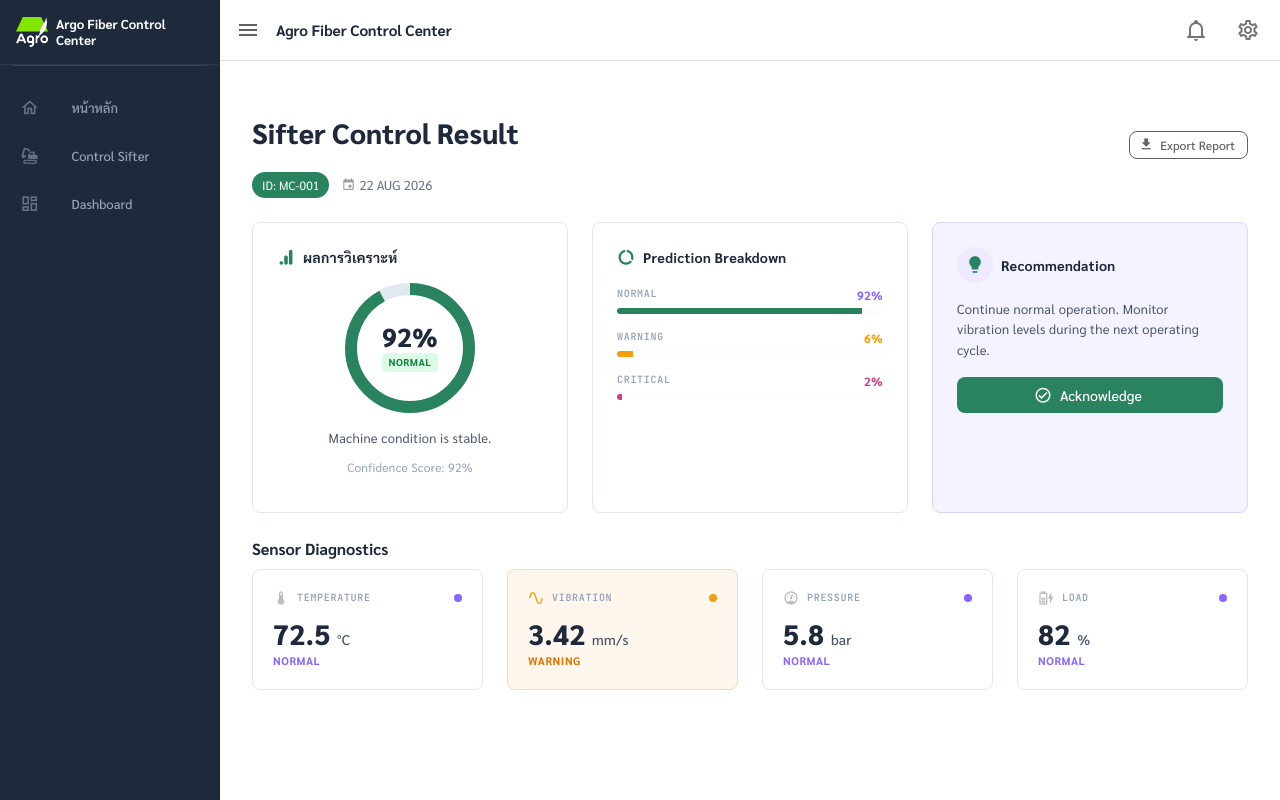
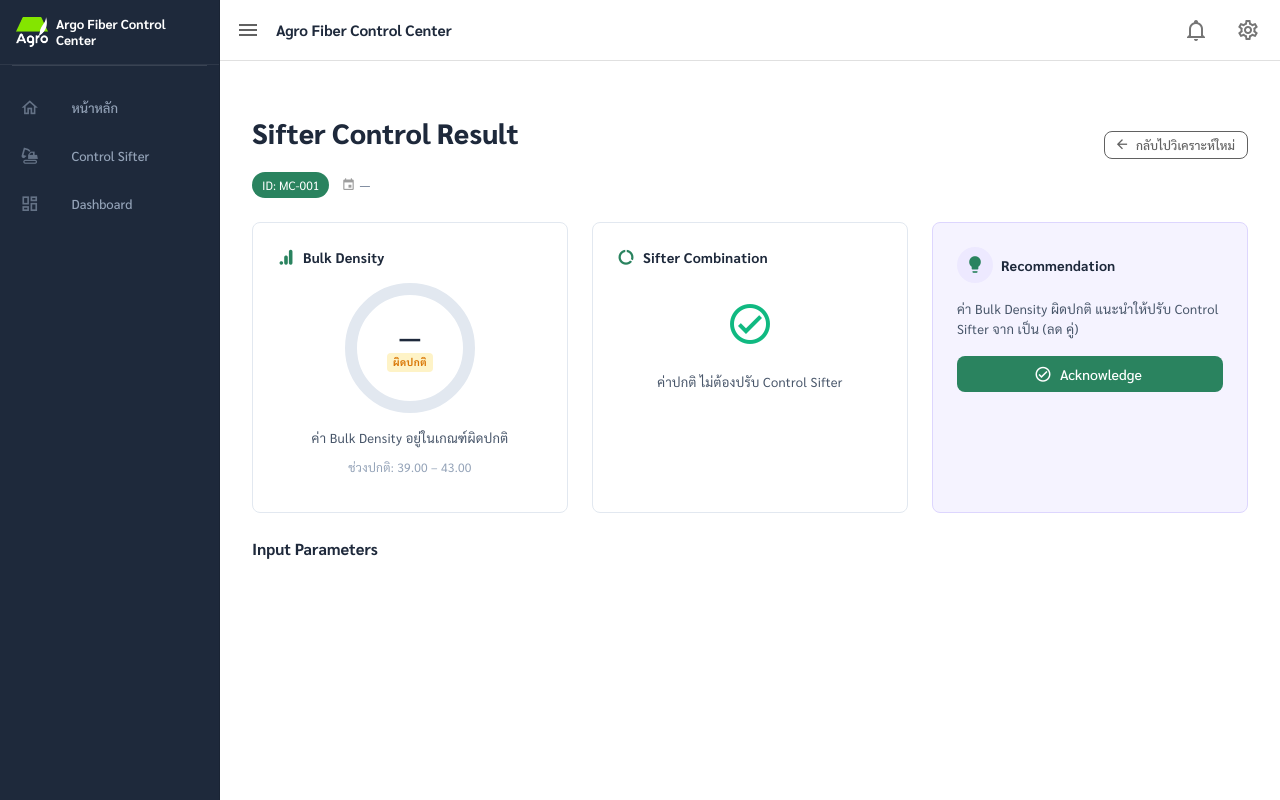
Before and after one commit to SOMDOi555/Project-Bank, a Vue app: page /analysis-result in a window 1280 px wide. Built offline with nearby package versions, Linux system fonts and the light colour scheme; a small style sheet from the web is missing.

Commit message:
feat:implement siffter logic

```diff
--- a/src/App.vue
+++ b/src/App.vue
@@ -94,7 +94,7 @@ const menuItems = [
   {
     title: "Control Sifter",
     icon: "mdi-excavator",
-    to: "/machine-data",
+    to: "/sifter",
     parent: null,
   },
   {
--- a/src/pages/analysis-result.vue
+++ b/src/pages/analysis-result.vue
@@ -8,10 +8,6 @@
           <v-chip size="small" color="primary" variant="flat" class="font-mono">
             ID: {{ result?.machine?.id ? `MC-00${result.machine.id}` : 'MC-001' }}
           </v-chip>
-          <!-- <div class="d-flex align-center ga-1 text-grey">
-            <v-icon size="14">mdi-robot-industrial</v-icon>
-            <span class="meta-text">{{ result?.machine?.name || 'CNC Machine 01' }}</span>
-          </div> -->
           <div class="d-flex align-center ga-1 text-grey">
             <v-icon size="14">mdi-calendar</v-icon>
             <span class="meta-text">{{ analyzedDate }}</span>
@@ -22,79 +18,111 @@
         variant="outlined"
         color="grey-darken-2"
         rounded="lg"
-        prepend-icon="mdi-download"
+        prepend-icon="mdi-arrow-left"
         size="small"
+        @click="router.push('/sifter')"
       >
-        Export Report
+        กลับไปวิเคราะห์ใหม่
       </v-btn>
     </div>
 
-    <!-- Top Cards Row: Overall Health, Prediction Breakdown, Recommendation -->
+    <!-- Top Cards Row: Bulk Density, Current Sifter, Recommendation -->
     <v-row class="mb-6">
-      <!-- Overall Health -->
+      <!-- Bulk Density Result -->
       <v-col cols="12" md="4">
         <v-card rounded="lg" elevation="0" class="result-card h-100">
           <v-card-text class="pa-6 text-center">
             <div class="d-flex align-center ga-2 mb-4">
               <v-icon color="primary" size="18">mdi-google-analytics</v-icon>
-              <span class="section-title">ผลการวิเคราะห์</span>
+              <span class="section-title">Bulk Density</span>
             </div>
 
             <div class="gauge-container mb-4">
               <v-progress-circular
-                :model-value="healthScore"
+                :model-value="bulkDensityPercent"
                 :size="130"
                 :width="12"
-                color="primary"
+                :color="isNormal ? 'success' : 'warning'"
                 bg-color="#e2e8f0"
               >
                 <div>
-                  <div class="gauge-value">{{ healthScore }}%</div>
-                  <div :class="['gauge-status', `gauge-status--${healthStatus.type}`]">
-                    {{ healthStatus.label }}
+                  <div class="gauge-value">{{ bulkDensityDisplay }}</div>
+                  <div :class="['gauge-status', isNormal ? 'gauge-status--normal' : 'gauge-status--warning']">
+                    {{ isNormal ? 'ปกติ' : 'ผิดปกติ' }}
                   </div>
                 </div>
               </v-progress-circular>
             </div>
 
-            <p class="result-desc">Machine condition is stable.</p>
-            <p class="result-desc-sub">Confidence Score: {{ healthScore }}%</p>
+            <p class="result-desc">
+              {{ isNormal ? 'ค่า Bulk Density อยู่ในเกณฑ์ปกติ' : 'ค่า Bulk Density อยู่ในเกณฑ์ผิดปกติ' }}
+            </p>
+            <p class="result-desc-sub">
+              ช่วงปกติ: 39.00 – 43.00
+            </p>
           </v-card-text>
         </v-card>
       </v-col>
 
-      <!-- Prediction Breakdown -->
+      <!-- Current Sifter Combination -->
       <v-col cols="12" md="4">
         <v-card rounded="lg" elevation="0" class="result-card h-100">
           <v-card-text class="pa-6">
             <div class="d-flex align-center ga-2 mb-5">
               <v-icon color="primary" size="18">mdi-chart-donut</v-icon>
-              <span class="section-title">Prediction Breakdown</span>
+              <span class="section-title">Sifter Combination</span>
             </div>
 
-            <div class="breakdown-item mb-4">
-              <div class="d-flex justify-space-between mb-1">
-                <span class="breakdown-label">NORMAL</span>
-                <span class="breakdown-value breakdown-value--normal">92%</span>
+            <template v-if="!isNormal && result">
+              <div class="breakdown-item mb-4">
+                <div class="d-flex justify-space-between mb-1">
+                  <span class="breakdown-label">CURRENT COMBINATION</span>
+                  <span class="breakdown-value breakdown-value--normal">{{ result.currentCombination }}</span>
+                </div>
+                <v-progress-linear
+                  :model-value="currentCombinationProgress"
+                  color="primary"
+                  rounded
+                  height="6"
+                  bg-color="#e2e8f0"
+                />
               </div>
-              <v-progress-linear model-value="92" color="primary" rounded height="6" bg-color="#e2e8f0" />
-            </div>
 
-            <div class="breakdown-item mb-4">
-              <div class="d-flex justify-space-between mb-1">
-                <span class="breakdown-label">WARNING</span>
-                <span class="breakdown-value breakdown-value--warning">6%</span>
+              <div class="breakdown-item mb-4">
+                <div class="d-flex justify-space-between mb-1">
+                  <span class="breakdown-label">REDUCTION LEVEL</span>
+                  <span class="breakdown-value breakdown-value--warning">{{ result.reductionLevel }} คู่</span>
+                </div>
+                <v-progress-linear
+                  :model-value="(result.reductionLevel ?? 0) * 33.3"
+                  color="warning"
+                  rounded
+                  height="6"
+                  bg-color="#e2e8f0"
+                />
               </div>
-              <v-progress-linear model-value="6" color="warning" rounded height="6" bg-color="#e2e8f0" />
-            </div>
 
-            <div class="breakdown-item">
-              <div class="d-flex justify-space-between mb-1">
-                <span class="breakdown-label">CRITICAL</span>
-                <span class="breakdown-value breakdown-value--critical">2%</span>
+              <div class="breakdown-item">
+                <div class="d-flex justify-space-between mb-1">
+                  <span class="breakdown-label">RECOMMENDED</span>
+                  <span class="breakdown-value breakdown-value--critical">{{ result.recommendedControlSifter }}</span>
+                </div>
+                <v-progress-linear
+                  :model-value="recommendedCombinationProgress"
+                  color="error"
+                  rounded
+                  height="6"
+                  bg-color="#e2e8f0"
+                />
               </div>
-              <v-progress-linear model-value="2" color="error" rounded height="6" bg-color="#e2e8f0" />
-            </div>
+            </template>
+
+            <template v-else>
+              <div class="d-flex flex-column align-center justify-center" style="min-height: 120px;">
+                <v-icon color="success" size="48" class="mb-3">mdi-check-circle-outline</v-icon>
+                <p class="result-desc">ค่าปกติ ไม่ต้องปรับ Control Sifter</p>
+              </div>
+            </template>
           </v-card-text>
         </v-card>
       </v-col>
@@ -111,7 +139,16 @@
             </div>
 
             <p class="rec-text mb-4">
-              Continue normal operation. Monitor vibration levels during the next operating cycle.
+              <template v-if="isNormal">
+                Bulk Density อยู่ในเกณฑ์ปกติ สามารถดำเนินการผลิตต่อได้ตามปกติ
+              </template>
+              <template v-else>
+                ค่า Bulk Density ผิดปกติ แนะนำให้ปรับ Control Sifter จาก
+                <strong>{{ result?.currentCombination }}</strong>
+                เป็น
+                <strong>{{ result?.recommendedControlSifter }}</strong>
+                (ลด {{ result?.reductionLevel }} คู่)
+              </template>
             </p>
 
             <v-btn
@@ -128,142 +165,96 @@
       </v-col>
     </v-row>
 
-    <!-- Sensor Diagnostics -->
+    <!-- Input Parameters Summary -->
     <div class="mb-2">
-      <h2 class="section-heading mb-4">Sensor Diagnostics</h2>
+      <h2 class="section-heading mb-4">Input Parameters</h2>
     </div>
     <v-row class="mb-6">
       <v-col
-        v-for="sensor in sensors"
-        :key="sensor.id"
+        v-for="param in inputParams"
+        :key="param.id"
         cols="12" sm="6" lg="3"
       >
-        <v-card rounded="lg" elevation="0" :class="['sensor-card', sensor.status === 'warning' && 'sensor-card--warning']">
+        <v-card rounded="lg" elevation="0" class="sensor-card">
           <v-card-text class="pa-5">
             <div class="d-flex justify-space-between align-center mb-3">
               <div class="d-flex align-center ga-2">
-                <v-icon size="16" :color="sensor.status === 'warning' ? 'warning' : 'grey-lighten-1'">
-                  {{ sensor.icon }}
+                <v-icon size="16" color="grey-lighten-1">
+                  {{ param.icon }}
                 </v-icon>
-                <span class="sensor-label">{{ sensor.label }}</span>
+                <span class="sensor-label">{{ param.label }}</span>
               </div>
-              <div :class="['sensor-dot', `sensor-dot--${sensor.status}`]"></div>
+              <div class="sensor-dot sensor-dot--normal"></div>
             </div>
-            <div class="sensor-value">{{ sensor.value }} <span class="sensor-unit">{{ sensor.unit }}</span></div>
-            <div :class="['sensor-status-text', `sensor-status-text--${sensor.status}`]">{{ sensor.statusText }}</div>
+            <div class="sensor-value">{{ param.value }} <span class="sensor-unit">{{ param.unit }}</span></div>
+            <div class="sensor-status-text sensor-status-text--normal">{{ param.statusText }}</div>
           </v-card-text>
         </v-card>
       </v-col>
     </v-row>
-
 
   </v-container>
 </template>
 
 <script setup lang="ts">
 import { ref, computed, onMounted } from 'vue'
-import {
-  Chart as ChartJS,
-  CategoryScale,
-  LinearScale,
-  PointElement,
-  LineElement,
-  Tooltip,
-  Filler,
-} from 'chart.js'
-import { Line } from 'vue-chartjs'
+import { useRouter } from 'vue-router'
+import type { SifterAnalysisResult } from '@/types/machine'
+import { SIFTER_COMBINATIONS } from '@/utils/sifter'
 
-ChartJS.register(CategoryScale, LinearScale, PointElement, LineElement, Tooltip, Filler)
+const router = useRouter()
 
 // Load result from session storage
-const result = ref<any>(null)
+const result = ref<SifterAnalysisResult | null>(null)
 onMounted(() => {
   const stored = sessionStorage.getItem('analysisResult')
   if (stored) result.value = JSON.parse(stored)
 })
 
 const analyzedDate = computed(() => {
-  if (!result.value?.analyzedAt) return '22 AUG 2026'
+  if (!result.value?.analyzedAt) return '—'
   const d = new Date(result.value.analyzedAt)
   return d.toLocaleDateString('en-GB', { day: '2-digit', month: 'short', year: 'numeric' }).toUpperCase()
 })
 
-const healthScore = 92
+const isNormal = computed(() => result.value?.bulkDensityStatus === 'normal')
 
-const healthStatus = computed(() => {
-  if (healthScore >= 80) return { label: 'NORMAL', type: 'normal' }
-  if (healthScore >= 60) return { label: 'WARNING', type: 'warning' }
-  return { label: 'CRITICAL', type: 'critical' }
+const bulkDensityDisplay = computed(() => {
+  if (!result.value) return '—'
+  return result.value.bulkDensity.toFixed(2)
 })
 
-const sensors = [
-  { id: 'temp', label: 'TEMPERATURE', icon: 'mdi-thermometer', value: '72.5', unit: '°C', status: 'normal', statusText: 'NORMAL' },
-  { id: 'vib', label: 'VIBRATION', icon: 'mdi-sine-wave', value: '3.42', unit: 'mm/s', status: 'warning', statusText: 'WARNING' },
-  { id: 'pres', label: 'PRESSURE', icon: 'mdi-gauge', value: '5.8', unit: 'bar', status: 'normal', statusText: 'NORMAL' },
-  { id: 'load', label: 'LOAD', icon: 'mdi-battery-charging-medium', value: '82', unit: '%', status: 'normal', statusText: 'NORMAL' },
-]
+/** แสดงเป็น % สำหรับ gauge: map ช่วง 39–52 → 0–100 */
+const bulkDensityPercent = computed(() => {
+  if (!result.value) return 0
+  const bd = result.value.bulkDensity
+  return Math.min(100, Math.max(0, ((bd - 39) / (52 - 39)) * 100))
+})
 
-const trendTabs = ['TEMP', 'VIB', 'PRES', 'LOAD']
-const activeTrend = ref('TEMP')
+/** Progress bar แสดงตำแหน่งของ combination ใน array (1-indexed / 9) */
+const currentCombinationProgress = computed(() => {
+  if (!result.value?.currentCombination) return 0
+  const idx = SIFTER_COMBINATIONS.indexOf(result.value.currentCombination as typeof SIFTER_COMBINATIONS[number])
+  return ((idx + 1) / SIFTER_COMBINATIONS.length) * 100
+})
 
-const trendDatasets: Record<string, number[]> = {
-  TEMP: [68, 70, 69, 72, 75, 73, 72, 74, 75],
-  VIB: [1.2, 1.5, 2.0, 2.8, 3.1, 3.42, 3.2, 3.0, 2.8],
-  PRES: [5.5, 5.6, 5.7, 5.8, 5.9, 5.8, 5.7, 5.8, 5.8],
-  LOAD: [75, 78, 80, 82, 84, 82, 80, 82, 82],
-}
+const recommendedCombinationProgress = computed(() => {
+  if (!result.value?.recommendedControlSifter) return 0
+  const idx = SIFTER_COMBINATIONS.indexOf(result.value.recommendedControlSifter as typeof SIFTER_COMBINATIONS[number])
+  return ((idx + 1) / SIFTER_COMBINATIONS.length) * 100
+})
 
-const trendLabels = ['08:00', '09:00', '09:30', '10:00', '10:30', '11:00', '11:30', '12:00', '12:30']
-
-const trendChartData = computed(() => ({
-  labels: trendLabels,
-  datasets: [
-    {
-      data: trendDatasets[activeTrend.value],
-      borderColor: '#8866FF',
-      backgroundColor: 'rgba(136, 102, 255, 0.06)',
-      borderWidth: 2.5,
-      pointBackgroundColor: '#ffffff',
-      pointBorderColor: '#8866FF',
-      pointBorderWidth: 2,
-      pointRadius: 4,
-      fill: true,
-      tension: 0.3,
-    },
-  ],
-}))
-
-const trendChartOptions = {
-  responsive: true,
-  maintainAspectRatio: false,
-  plugins: {
-    legend: { display: false },
-    tooltip: {
-      backgroundColor: '#1E293B',
-      bodyColor: '#ffffff',
-      padding: 10,
-      cornerRadius: 8,
-    },
-  },
-  scales: {
-    y: {
-      grid: { color: 'rgba(0,0,0,0.04)' },
-      ticks: { color: '#94a3b8', font: { size: 10 } },
-      border: { display: false },
-    },
-    x: {
-      grid: { display: false },
-      ticks: { color: '#94a3b8', font: { size: 10 } },
-      border: { display: false },
-    },
-  },
-}
-
-const executionSummary = [
-  { title: 'TEMPERATURE PROFILE', description: 'Operating within expected thermal parameters.', status: 'normal' },
-  { title: 'VIBRATION SPIKE DETECTED', description: 'Minor anomaly observed at 10:14 AM on Z-axis.', status: 'warning' },
-  { title: 'LOAD STABILITY', description: 'Power draw consistent with scheduled task.', status: 'normal' },
-]
+/** แสดง Input Parameters ที่ผู้ใช้กรอก */
+const inputParams = computed(() => {
+  if (!result.value?.formData) return []
+  const fd = result.value.formData
+  return [
+    { id: 'weight', label: 'WEIGHT', icon: 'mdi-weight', value: fd.weight, unit: 'g', statusText: 'น้ำหนัก' },
+    { id: 'volume', label: 'VOLUME', icon: 'mdi-cup-water', value: fd.volume, unit: 'ml', statusText: 'ปริมาตร' },
+    { id: 'circulate', label: 'CIRCULATE', icon: 'mdi-rotate-3d-variant', value: fd.circulate, unit: '%', statusText: 'Circulate' },
+    { id: 'pressure', label: 'PRESSURE CONTROL', icon: 'mdi-gauge', value: fd.pressure, unit: '%', statusText: 'Pressure' },
+  ]
+})
 </script>
 
 <style scoped>
--- a/src/pages/index.vue
+++ b/src/pages/index.vue
@@ -214,7 +214,7 @@ const currentTime = ref("14:25 น.");
 
 // 1. นำทางไปหน้า Control Sifter (/machine-data)
 const startSifter = () => {
-  router.push("/machine-data");
+  router.push("/sifter");
 };
 
 // 2. Predict %MC Forming (จริง)
@@ -241,7 +241,7 @@ const handleMockModule = (name: string) => {
   content: "";
   position: absolute;
   left: 0;
-  bottom: -4px;
+  bottom: -8px;
   width: 100%;
   height: 4px;
   background-color: #2a835f;
--- /dev/null
+++ b/src/utils/sifter.ts
@@ -0,0 +1,175 @@
+/**
+ * Sifter Analysis – Business Logic
+ *
+ * ลำดับ Combination เรียงตาม Reject น้อย → มาก (Business Rule ห้ามเรียงใหม่)
+ */
+
+// ─── Constants ────────────────────────────────────────────────────────────────
+
+/** ลำดับ Combination ตามเกณฑ์ Reject น้อย → มาก */
+export const SIFTER_COMBINATIONS = [
+  '3A',
+  '3B',
+  '2A',
+  '2B',
+  '3C',
+  '1A',
+  '2C',
+  '1B',
+  '1C',
+] as const
+
+/** ช่วง Bulk Density ปกติ */
+export const BULK_DENSITY_NORMAL_MIN = 39.0
+export const BULK_DENSITY_NORMAL_MAX = 43.0
+
+/** ช่วง Bulk Density ผิดปกติ */
+export const BULK_DENSITY_ABNORMAL_MIN = 43.01
+export const BULK_DENSITY_ABNORMAL_MAX = 52.0
+
+// ─── Types ────────────────────────────────────────────────────────────────────
+
+export type BulkDensityStatus = 'normal' | 'abnormal'
+export type CirculateGroup = 1 | 2 | 3
+export type PressureGroup = 'A' | 'B' | 'C'
+export type Combination = (typeof SIFTER_COMBINATIONS)[number]
+
+export interface SifterResult {
+  bulkDensity: number
+  bulkDensityStatus: BulkDensityStatus
+  currentCombination: Combination | null
+  reductionLevel: number | null
+  recommendedControlSifter: Combination | null
+}
+
+// ─── Core Functions ───────────────────────────────────────────────────────────
+
+/**
+ * คำนวณ Bulk Density จากน้ำหนักและปริมาตร
+ * สูตร: (weight / volume) × 1000
+ */
+export function calculateBulkDensity(weight: number, volume: number): number {
+  return (weight / volume) * 1000
+}
+
+/**
+ * ตรวจสอบสถานะ Bulk Density
+ * 39.00 – 43.00 → ปกติ
+ * 43.01 – 52.00 → ผิดปกติ
+ */
+export function getBulkDensityStatus(bulkDensity: number): BulkDensityStatus {
+  if (bulkDensity <= BULK_DENSITY_NORMAL_MAX) {
+    return 'normal'
+  }
+  return 'abnormal'
+}
+
+/**
+ * แปลงค่า Circulate เป็น Group
+ * 55–57 → Group 1
+ * 58–61 → Group 2
+ * 62–65 → Group 3
+ */
+export function getCirculateGroup(circulate: number): CirculateGroup {
+  if (circulate <= 57) return 1
+  if (circulate <= 61) return 2
+  return 3
+}
+
+/**
+ * แปลงค่า Pressure Control เป็น Group
+ * 10.0–13.9 → A
+ * 14.0–17.9 → B
+ * 18.0–20.0 → C
+ */
+export function getPressureGroup(pressure: number): PressureGroup {
+  if (pressure < 14.0) return 'A'
+  if (pressure < 18.0) return 'B'
+  return 'C'
+}
+
+/**
+ * รวม Circulate Group + Pressure Group เป็น Combination
+ * เช่น Group 3 + A = "3A"
+ */
+export function getCurrentCombination(
+  circulateGroup: CirculateGroup,
+  pressureGroup: PressureGroup,
+): Combination {
+  return `${circulateGroup}${pressureGroup}` as Combination
+}
+
+/**
+ * กำหนดจำนวน Combination ที่ต้องลด ตามช่วง Bulk Density
+ * 43.01–44.99 → ลด 1
+ * 45.00–47.99 → ลด 2
+ * 48.00–52.00 → ลด 3
+ */
+export function getReductionLevel(bulkDensity: number): number {
+  if (bulkDensity < 45.0) return 1
+  if (bulkDensity < 48.0) return 2
+  return 3
+}
+
+/**
+ * หา Recommended Control Sifter
+ *
+ * Logic: recommendedIndex = currentIndex + reduction + 1
+ * (ไม่นับ Current Combination เป็นคู่ที่ลด → ข้ามไป reduction ตัว → เอาตัวถัดไป)
+ *
+ * ถ้า index เกินขอบเขต → คืนค่าตัวสุดท้ายใน array
+ */
+export function getRecommendedControlSifter(
+  currentCombination: Combination,
+  reduction: number,
+): Combination {
+  const currentIndex = SIFTER_COMBINATIONS.indexOf(currentCombination)
+  const recommendedIndex = currentIndex + reduction + 1
+  // Clamp ให้ไม่เกินขอบเขต
+  const clampedIndex = Math.min(recommendedIndex, SIFTER_COMBINATIONS.length - 1)
+  return SIFTER_COMBINATIONS[clampedIndex]
+}
+
+// ─── Main Analysis ────────────────────────────────────────────────────────────
+
+/**
+ * ฟังก์ชันหลัก: วิเคราะห์ข้อมูลทั้งหมดจาก form แล้วคืนผลลัพธ์
+ */
+export function analyzeSifter(
+  weight: number,
+  volume: number,
+  circulate: number,
+  pressure: number,
+): SifterResult {
+  const bulkDensity = calculateBulkDensity(weight, volume)
+  const bulkDensityStatus = getBulkDensityStatus(bulkDensity)
+
+  // กรณีปกติ → ไม่ต้องคำนวณ Control Sifter
+  if (bulkDensityStatus === 'normal') {
+    return {
+      bulkDensity,
+      bulkDensityStatus,
+      currentCombination: null,
+      reductionLevel: null,
+      recommendedControlSifter: null,
+    }
+  }
+
+  // กรณีผิดปกติ → คำนวณ Control Sifter
+  const circulateGroup = getCirculateGroup(circulate)
+  const pressureGroup = getPressureGroup(pressure)
+  const currentCombination = getCurrentCombination(circulateGroup, pressureGroup)
+  const reductionLevel = getReductionLevel(bulkDensity)
+  const recommendedControlSifter = getRecommendedControlSifter(
+    currentCombination,
+    reductionLevel,
+  )
+
+  return {
+    bulkDensity,
+    bulkDensityStatus,
+    currentCombination,
+    reductionLevel,
+    recommendedControlSifter,
+  }
+}
```
Also changed, not shown: src/pages/sifter.vue (renamed from src/pages/machine-data.vue, +21 -9 lines), src/router/index.ts (+2 -7 lines), src/types/machine.ts (+12 -0 lines), 1 other file (tests, documents, lock files or other folders).
